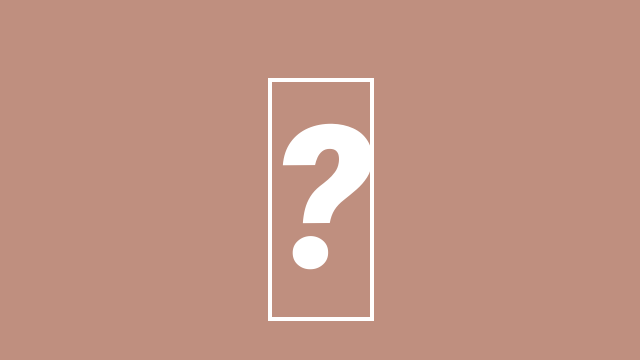
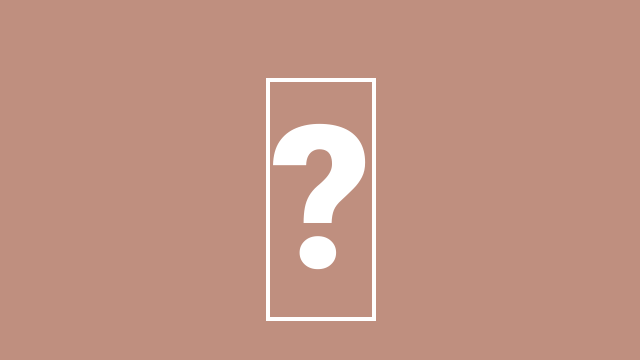
Before and after one commit to bermannoah/faceless, a plain HTML site: page index.html in a window 1280 px wide. Shown: the whole page, without its empty margins (319-959 px from the left). Drawn offline with Linux system fonts and the light colour scheme.

Commit message:
maybe fixed this

```diff
--- a/index.html
+++ b/index.html
@@ -4,7 +4,7 @@
 	<title>faceless.company</title>
 	<link href="stylesheet.css" rel="stylesheet" type="text/css">
 	<link href="reset.css" rel="stylesheet" type="text/css">
-  <link href='https://fonts.googleapis.com/css?family=Roboto:900italic' rel='stylesheet' type='text/css'>
+  <link href='https://fonts.googleapis.com/css?family=Roboto:900' rel='stylesheet' type='text/css'>
 </head>
 <body>
 <!-- Holding page content goes here. -->
```
